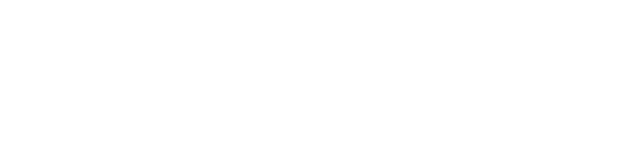
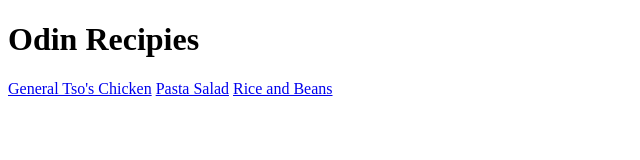
Before and after one commit to silentdmv/odin-recipies, a plain HTML site: page index.html in a window 1280 px wide. Shown: the whole page, without its empty margins (0-640 px from the left). Drawn offline with Linux system fonts and the light colour scheme.

Commit message:
Added links in index.html  to all recipies pages

```diff
--- a/index.html
+++ b/index.html
@@ -5,6 +5,9 @@
         <title>My First Cookbook</title>
     </head>
     <body>
-
+        <h1>Odin Recipies</h1>
+        <a href="recipies/general-tso-chicken.html">General Tso's Chicken</a>
+        <a href="recipies/pasta-salad.html">Pasta Salad</a>
+        <a href="recipies/rice-and-beans.html">Rice and Beans</a>
     </body>
 </html>
```
